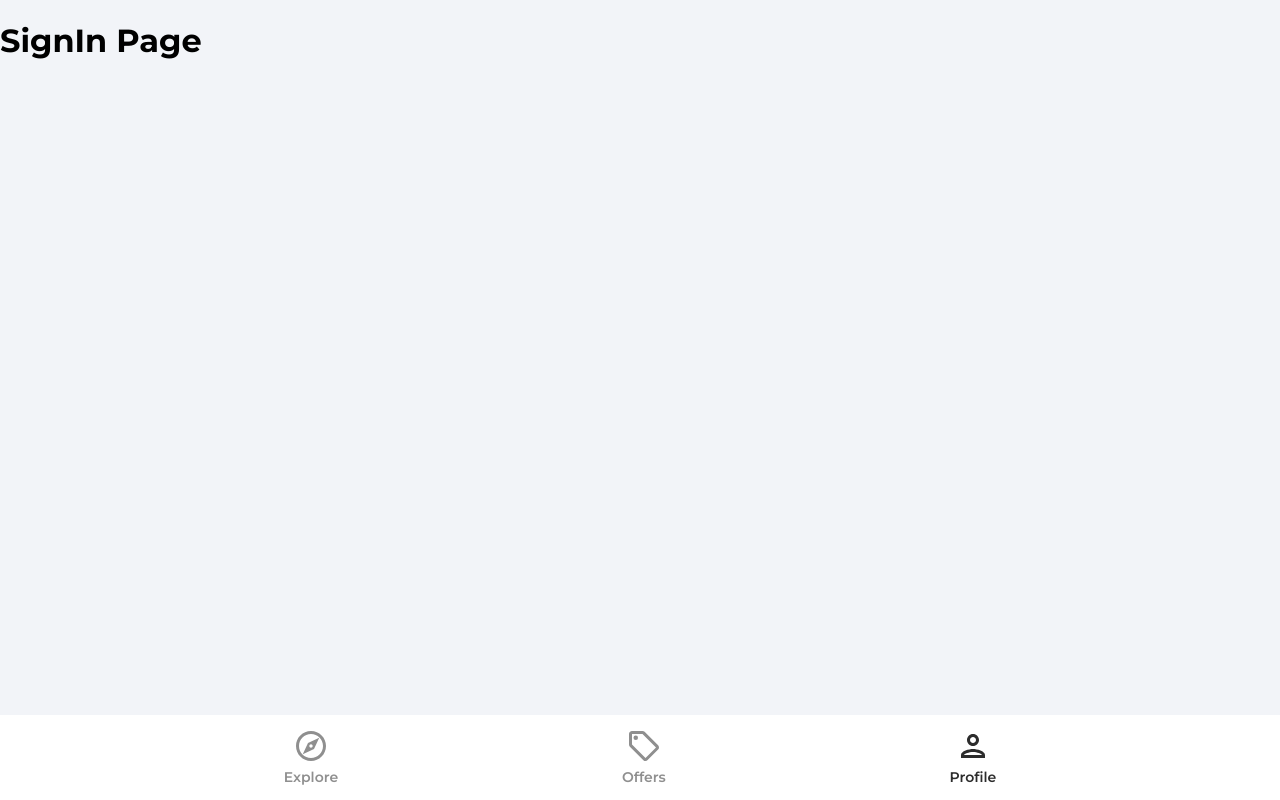
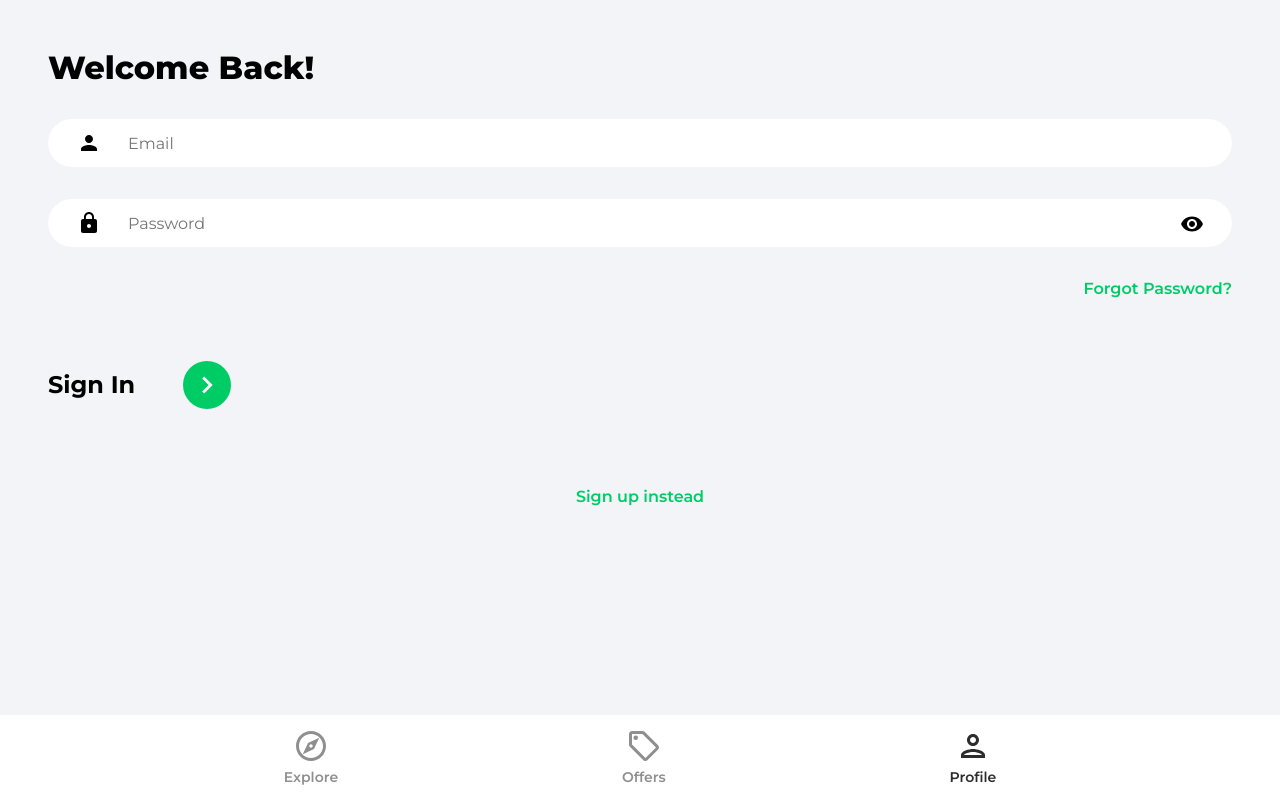
Before and after one commit to inuoluwadunsimi/Housemarket, a React (Create React App) app: page /profile in a window 1280 px wide. Built offline with nearby package versions, Linux system fonts and the light colour scheme; the HTML template or start-up script is replaced by a standard one.

Commit message:
added firebase auth for signIN/Up

```diff
--- a/src/pages/SignIn.jsx
+++ b/src/pages/SignIn.jsx
@@ -5,22 +5,62 @@
 
 function SignIn() {
 
-  const [showPassword, setShowPassword] = useState(true)
+  const [showPassword, setShowPassword] = useState( false)
   const [formData, setFormData] = useState({
     email:'',
-    password:''
+    password:'',
   })
 
   const {email, password} = formData
   const navigate = useNavigate()
 
+  const onChange = (e) => {
+    setFormData((prevState) => ({
+      ...prevState,
+      [e.target.id]: e.target.value,
+    }))
+  }
+
 
 
     return (
-      <div>
+      <>
 
-          <h1>SignIn Page</h1>
-      </div>
+          <div className="pageContainer">
+            <header>
+              <p className="pageHeader">Welcome Back!</p>
+            </header>
+            <main>
+              <form >
+                <input type="email"  className='emailInput' placeholder='Email' id="email"  value={email} onChange={onChange} />
+                <div className="passwordInputDiv">
+                  <input type={showPassword?'text':'password'} className='passwordInput' placeholder='Password' id="password" value={password} onChange={onChange} />
+
+                  <img src={visibilityIcon} alt="show password" className="showPassword" onClick={()=> setShowPassword((prevState)=>!prevState)} />
+                </div>
+
+                <Link to='/forgot-password'className='forgotPasswordLink'>
+                  Forgot Password?
+                </Link>
+
+                <div className="signInBar">
+                  <p className="signInText">
+                    Sign In
+                  </p>
+                  <button className="signInButton">
+                    <ArrowRightIcon fill='#ffffff' width='34px'  height="34px"/>
+                  </button>
+                </div>
+              </form>
+
+              {/* {Google OAuth } */}
+
+              <Link to='/sign-up' className='registerLink'>
+                Sign up instead
+              </Link>
+            </main>
+          </div>
+      </>
     )
   }
 
--- a/src/pages/SignUp.jsx
+++ b/src/pages/SignUp.jsx
@@ -1,9 +1,85 @@
+import {useState} from 'react'
+import {Link , useNavigate} from 'react-router-dom'
+import {getAuth, createUserWithEmailAndPassword,updateProfile} from 'firebase/auth'
+import {db} from '../firebase.config'
+import {ReactComponent as ArrowRightIcon} from '../assets/svg/keyboardArrowRightIcon.svg'
+import visibilityIcon from '../assets/svg/visibilityIcon.svg'
+
 function SignUp() {
+
+  const [showPassword, setShowPassword] = useState( false)
+  const [formData, setFormData] = useState({
+    name:'',
+    email:'',
+    password:'',
+  })
+
+  const {name ,email, password} = formData
+  const navigate = useNavigate()
+
+  const onChange = (e) => {
+    setFormData((prevState) => ({
+      ...prevState,
+      [e.target.id]: e.target.value,
+    }))
+  }
+
+  const onSubmit = async (e)=>{
+    e.preventDefault()
+
+    try{
+
+    }catch(error){
+      console.log(error)
+    }
+  }
+
+
+
     return (
-      <div>
+      <>
 
-          <h1>SignUp Page</h1>
-      </div>
+          <div className="pageContainer">
+            <header>
+              <p className="pageHeader">Welcome!</p>
+            </header>
+            <main>
+              <form  onSubmit={onSubmit}>
+              <input type="text"  className='nameInput' placeholder='Name' id="name"  value={name} onChange={onChange} />
+
+
+
+
+                <input type="email"  className='emailInput' placeholder='Email' id="email"  value={email} onChange={onChange} />
+                <div className="passwordInputDiv">
+                  <input type={showPassword?'text':'password'} className='passwordInput' placeholder='Password' id="password" value={password} onChange={onChange} />
+
+                  <img src={visibilityIcon} alt="show password" className="showPassword" onClick={()=> setShowPassword((prevState)=>!prevState)} />
+                </div>
+
+                <Link to='/forgot-password'className='forgotPasswordLink'>
+                  Forgot Password?
+                </Link>
+
+                <div className="signUpBar">
+                  <p className="signUpText">
+                    Sign Up
+                  </p>
+                  <button className="signUpButton">
+                    <ArrowRightIcon fill='#ffffff' width='34px'  height="34px"/>
+                  </button>
+                </div>
+              </form>
+
+              {/* {Google OAuth } */}
+
+
+              <Link to='/sign-in' className='registerLink'>
+                 Sign In Instead
+              </Link>
+            </main>
+          </div>
+      </>
     )
   }
 
```
